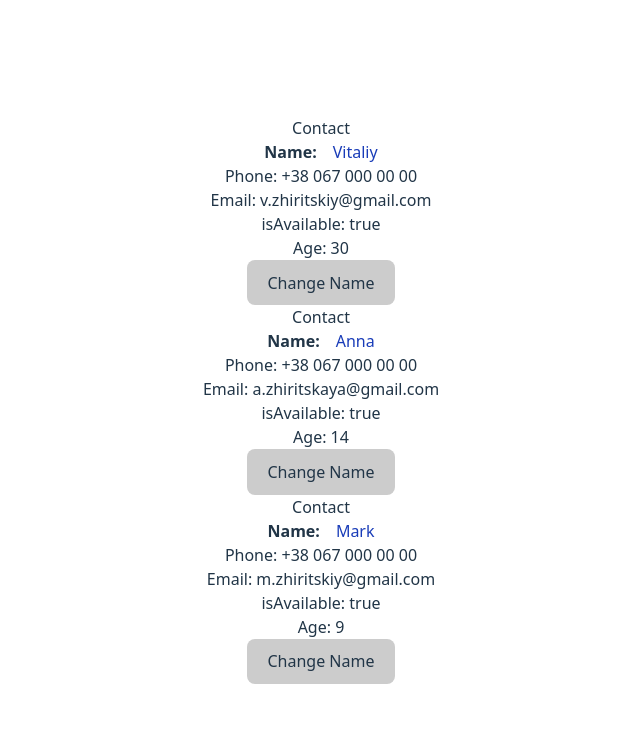
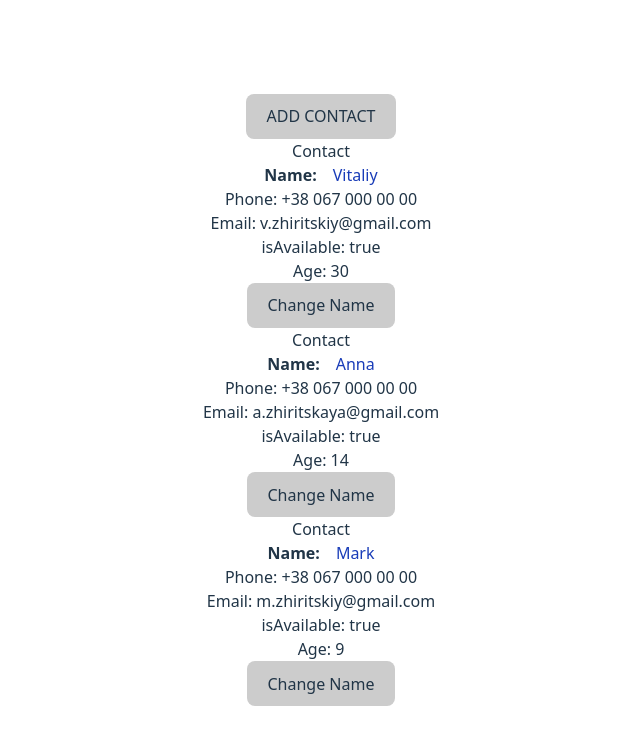
Before and after one commit to VZhyrytskiy/reactjs-with-me, a React (Vite) app: page / in a window 1280 px wide. Shown: the top 744 px of the page, without its empty margins (319-959 px from the left). Built offline with nearby package versions, Linux system fonts and the light colour scheme.

Commit message:
feat: add state, update array in state

```diff
--- a/src/App.tsx
+++ b/src/App.tsx
@@ -1,13 +1,31 @@
+import { useState } from 'react';
 import './App.css'
 import ContactList from './components/ContactList/ContactList';
 import { people } from './mockdata/person';
+import { Person } from './models';
 
 function App() {
+  const [contacts, setContacts] = useState(people);
+
   console.log('App component rendered!');
+
+  const addNewContact = () => {
+    const newContact: Person = {
+      name: 'John Doe',
+      phone: '123-456-7890',
+      email: 'john@example.com',
+      isAvailable: true,
+      age: 30,
+    };
+
+    setContacts([newContact, ...contacts]);
+
+    console.log('addNewContact function called!');
+  }
 
   return (
     <>
-      <ContactList people={people} />
+      <ContactList people={contacts} addNewContact={addNewContact} />
     </>
   )
 }
--- a/src/components/ContactList/ContactList.tsx
+++ b/src/components/ContactList/ContactList.tsx
@@ -3,17 +3,25 @@ import Contact from "../Contact/Contact";
 
 interface ContactListProps {
     people: Person[],
+    addNewContact: () => void;
 }
 
 function ContactList(props: ContactListProps) {
-    const { people } = props;
+    const { people, addNewContact } = props;
 
     return (
-        <div>
-            {people.map((person, index) => {
-                return <Contact key={index} person={person} />
-            })}
-        </div>
+        <>
+            <button
+                className="uppercase"
+                onClick={addNewContact}>
+                add contact
+            </button>
+            <div>
+                {people.map((person, index) => {
+                    return <Contact key={index} person={person} />
+                })}
+            </div>
+        </>
     )
 }
 
```
